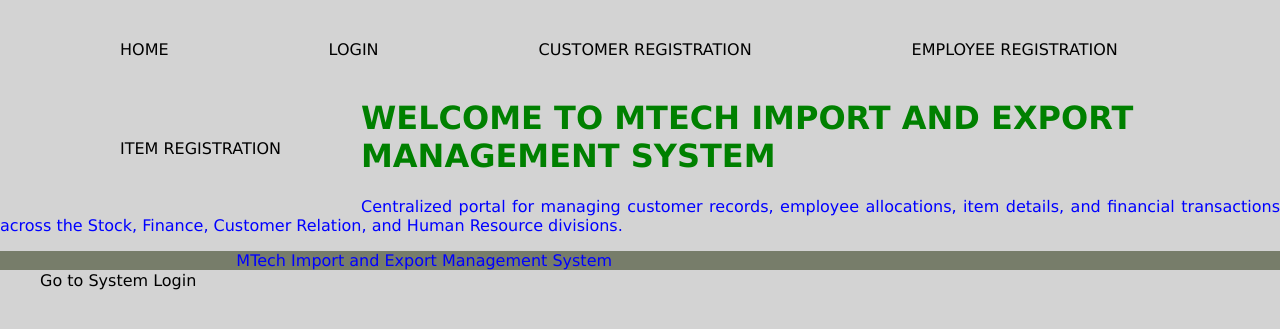
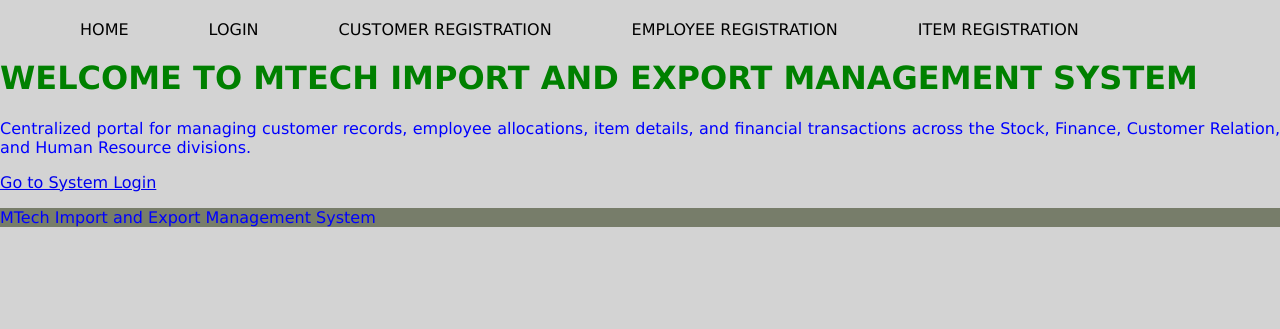
Before and after one commit to mohammedabdella027/my-learning-journey, a PHP site: page / in a window 1280 px wide. Shown: the part 21-350 px from the top of the page. Run offline with PHP 8.4, Linux system fonts and the light colour scheme.

Commit message:
fix(style): change descendant selector to target links inside list items

```diff
--- a/03-mtech-coc-practice/project-2-web-system/MTECH/css/style.css
+++ b/03-mtech-coc-practice/project-2-web-system/MTECH/css/style.css
@@ -18,7 +18,7 @@
     list-style-type: none;
 }
 
-li, a {
+li a {
     display: block;
     color: black;
     padding: 20px 40px;
```
